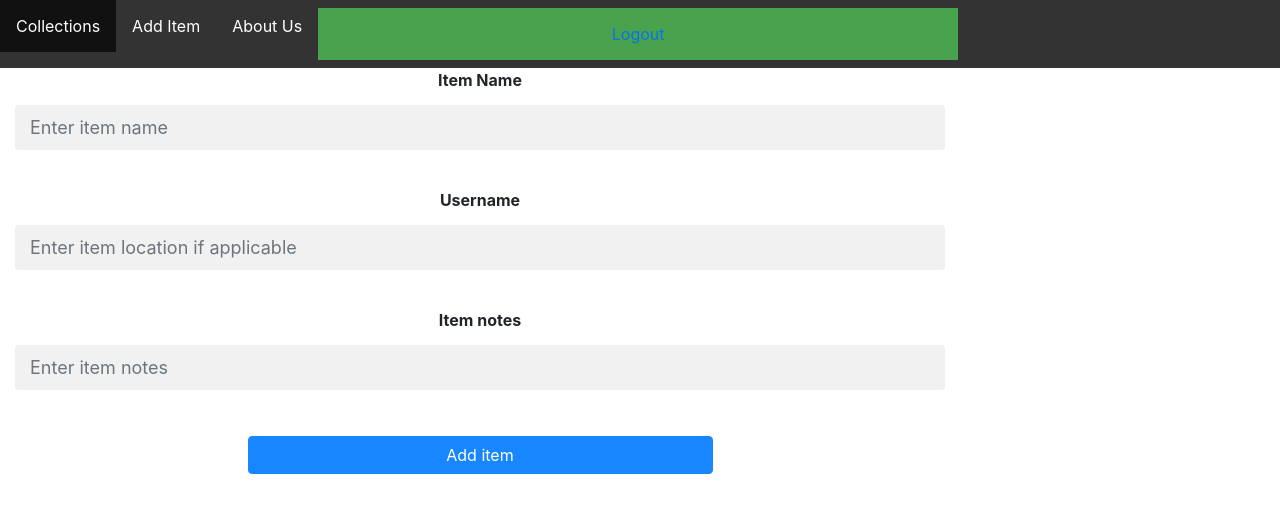
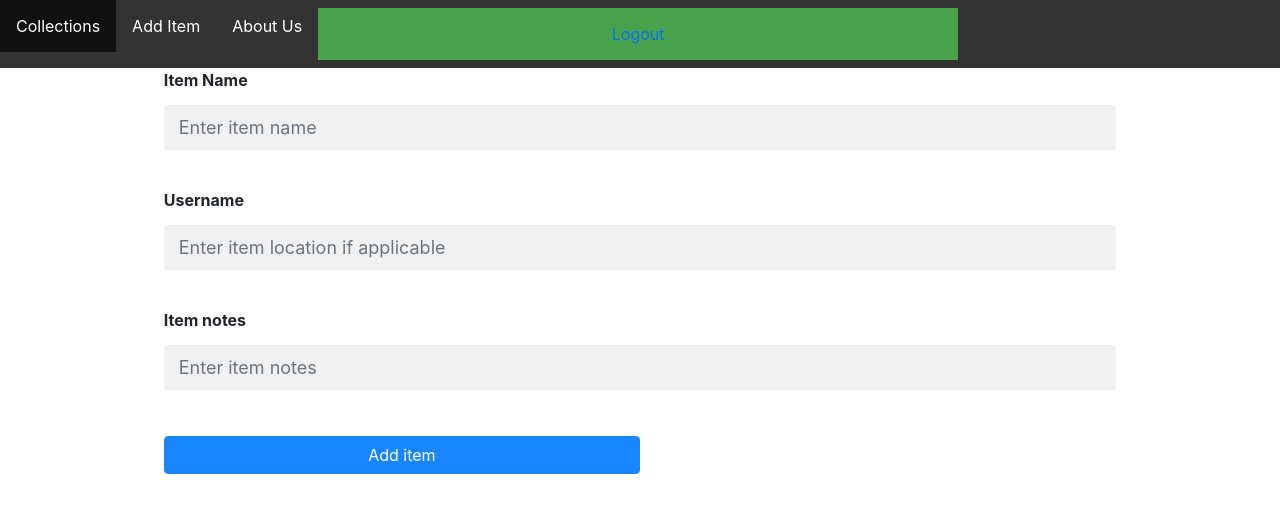
Before and after one commit to ibneal/DigitalCollections, a PHP site: page /addItem.php in a window 1280 px wide. Shown: the top 513 px of the page. Run offline with PHP 8.4, Linux system fonts and the light colour scheme; the visitor is signed in with stand-in values (Sample User, id 1).

Commit message:
add forms

```diff
--- a/addItem.php
+++ b/addItem.php
@@ -30,7 +30,7 @@ $current_user = $_SESSION['username'];
              <li><a href="./about.php">About Us</a></li>
              <button><a href="logout.php">Logout</a></button>
     </ul>
-<div class="text-center">
+<div class="row justify-content-center">
 <div class="col-md-9">
 <form action="addItem_helper.php" method="post">
 <div class="form-group">
```
